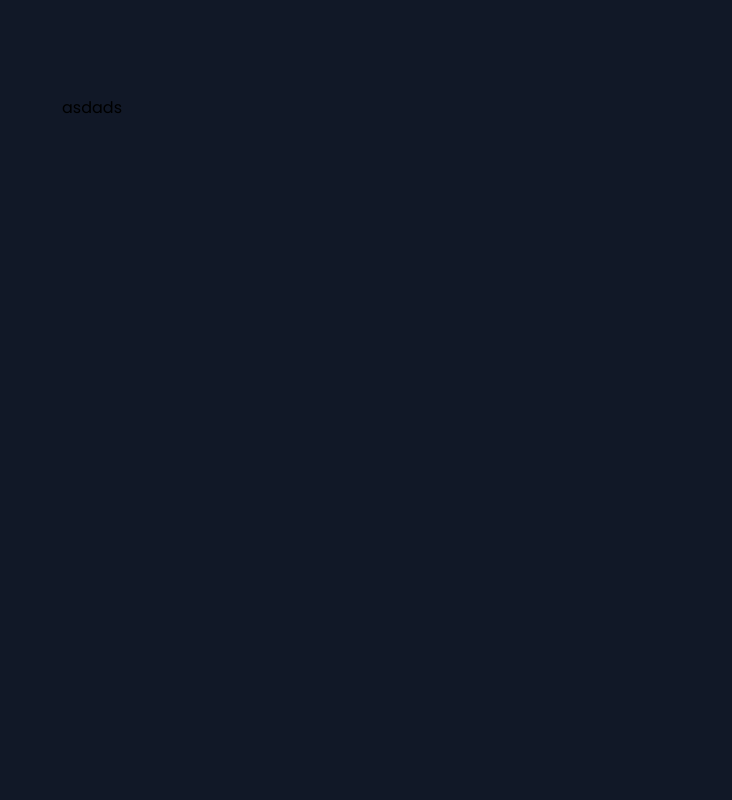
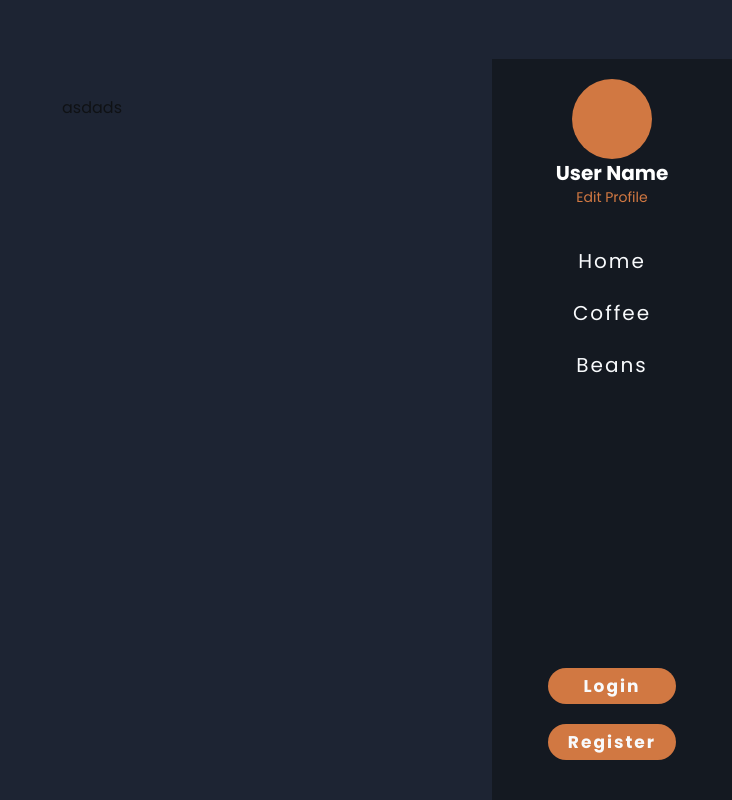
Before and after one commit to Guidotss/Coffee-Shop-Front, a Next.js app: page / in a window 1280 px wide. Shown: the whole page, without its empty margins (548-1280 px from the left). Built offline with nearby package versions, Linux system fonts and the light colour scheme.

Commit message:
Componentizando Sidebar

```diff
--- a/src/app/auth/[method]/page.tsx
+++ b/src/app/auth/[method]/page.tsx
@@ -1,5 +1,4 @@
-import { MenuIcon } from "@/common/ui";
-import { Sidebar } from "@/common/ui/Sidebar";
+import { MenuIcon, Sidebar } from "@/components/common/ui";
 import { LoginForm } from "../components/LoginForm";
 import { RegisterForm } from "../components/RegisterForm";
 
@@ -19,7 +18,6 @@ export default function AuthMethodPage({ params }: Props) {
           <MenuIcon />
         </i>
       </header>
-      <Sidebar/>
       <section className="flex items-center justify-center h-full">
         {params.method === "register" ? <RegisterForm /> : <LoginForm />}
       </section>
--- a/src/app/layout.tsx
+++ b/src/app/layout.tsx
@@ -2,6 +2,7 @@ import type { Metadata } from "next";
 import { Poppins } from "next/font/google";
 import "./globals.css";
 import { Toaster } from "react-hot-toast";
+import { Sidebar } from "@/components/common/ui";
 
 const poppins = Poppins({
   weight: ["400", "700"],
@@ -26,6 +27,7 @@ export default function RootLayout({
         className={`${poppins.className} h-screen w-full bg-gray-900`}
       >
         <Toaster reverseOrder={false} position="top-center" />
+        <Sidebar/>
         {children}
       </body>
     </html>
--- a/src/common/ui/index.ts
+++ /dev/null
@@ -1,2 +0,0 @@
-export * from './Icons';
-export * from './Sidebar'
--- /dev/null
+++ b/src/components/common/ui/index.ts
@@ -0,0 +1,2 @@
+export * from './Icons';
+export * from './sidebar/Sidebar'
--- /dev/null
+++ b/src/components/common/ui/sidebar/Sidebar.tsx
@@ -0,0 +1,16 @@
+"use client";
+import { useAuthStore } from "@/store/auth";
+import SidebarItems from "./SidebarItems";
+import UserData from "./SidebarUserData";
+
+export const Sidebar = () => {
+  const { user } = useAuthStore();
+  return (
+    <div className="absolute h-screen w-full flex justify-end bg-gray-600 bg-opacity-20">
+      <aside className="flex flex-col items-center gap-10 w-60 bg-primary_dark_grey py-5 mt-[59px]">
+        {!user && <UserData user={user} />}
+        <SidebarItems user={user} />
+      </aside>
+    </div>
+  );
+};
--- a/src/common/ui/Sidebar.tsx
+++ b/src/components/common/ui/sidebar/SidebarItems.tsx
@@ -1,31 +1,12 @@
-"use client";
+import { useState } from "react";
+import Link from "next/link";
 import { User } from "@/app/auth/interfaces";
 import { sidebarItems } from "@/constants";
-import { useAuthStore } from "@/store/auth";
-import Link from "next/link";
-import { useState } from "react";
-
-function UserData() {
-  return (
-    <div className="flex flex-col justify-center items-center">
-      <div className="w-20 h-20 rounded-full bg-primary_orange"></div>
-      <h1 className="text-white font-semibold text-xl">User Name</h1>
-      <p className="text-white text-sm">
-        <Link
-          href="#"
-          className="text-primary_orange hover:opacity-80 transition-opacity duration-300 ease-in-out"
-        >
-          Edit Profile
-        </Link>
-      </p>
-    </div>
-  );
-}
 
 interface SidebarItemsProps {
   user: User | null;
 }
-function SidebarItems({ user }: SidebarItemsProps) {
+export default function SidebarItems({ user }: SidebarItemsProps) {
   const [item, setItem] = useState<typeof sidebarItems>(sidebarItems);
   return (
     <ul className="text-slate-50 flex flex-col items-center gap-6 text-xl tracking-widest">
@@ -67,15 +48,3 @@ function SidebarItems({ user }: SidebarItemsProps) {
     </ul>
   );
 }
-
-export const Sidebar = () => {
-  const { user } = useAuthStore();
-  return (
-    <div className="absolute h-screen w-full flex justify-end bg-gray-600 bg-opacity-20">
-      <aside className="flex flex-col items-center gap-10 w-60 bg-primary_dark_grey py-5 mt-[59px]">
-        {!user && <UserData />}
-        <SidebarItems user={user} />
-      </aside>
-    </div>
-  );
-};
--- /dev/null
+++ b/src/components/common/ui/sidebar/SidebarUserData.tsx
@@ -0,0 +1,22 @@
+import { User } from "@/app/auth/interfaces";
+import Link from "next/link";
+
+interface Props {
+    user: User | null;
+}
+export default function UserData({ user }: Props) {
+  return (
+    <div className="flex flex-col justify-center items-center">
+      <div className="w-20 h-20 rounded-full bg-primary_orange"></div>
+      <h1 className="text-white font-semibold text-xl">User Name</h1>
+      <p className="text-white text-sm">
+        <Link
+          href="#"
+          className="text-primary_orange hover:opacity-80 transition-opacity duration-300 ease-in-out"
+        >
+          Edit Profile
+        </Link>
+      </p>
+    </div>
+  );
+}
```
Also changed, not shown: src/components/common/ui/Icons.tsx (renamed from src/common/ui/Icons.tsx), src/interfaces/fetchAdapter.ts (renamed from src/common/interfaces/fetchAdapter.ts), src/interfaces/index.ts (renamed from src/common/interfaces/index.ts), 1 other file (tests, documents, lock files or other folders).
